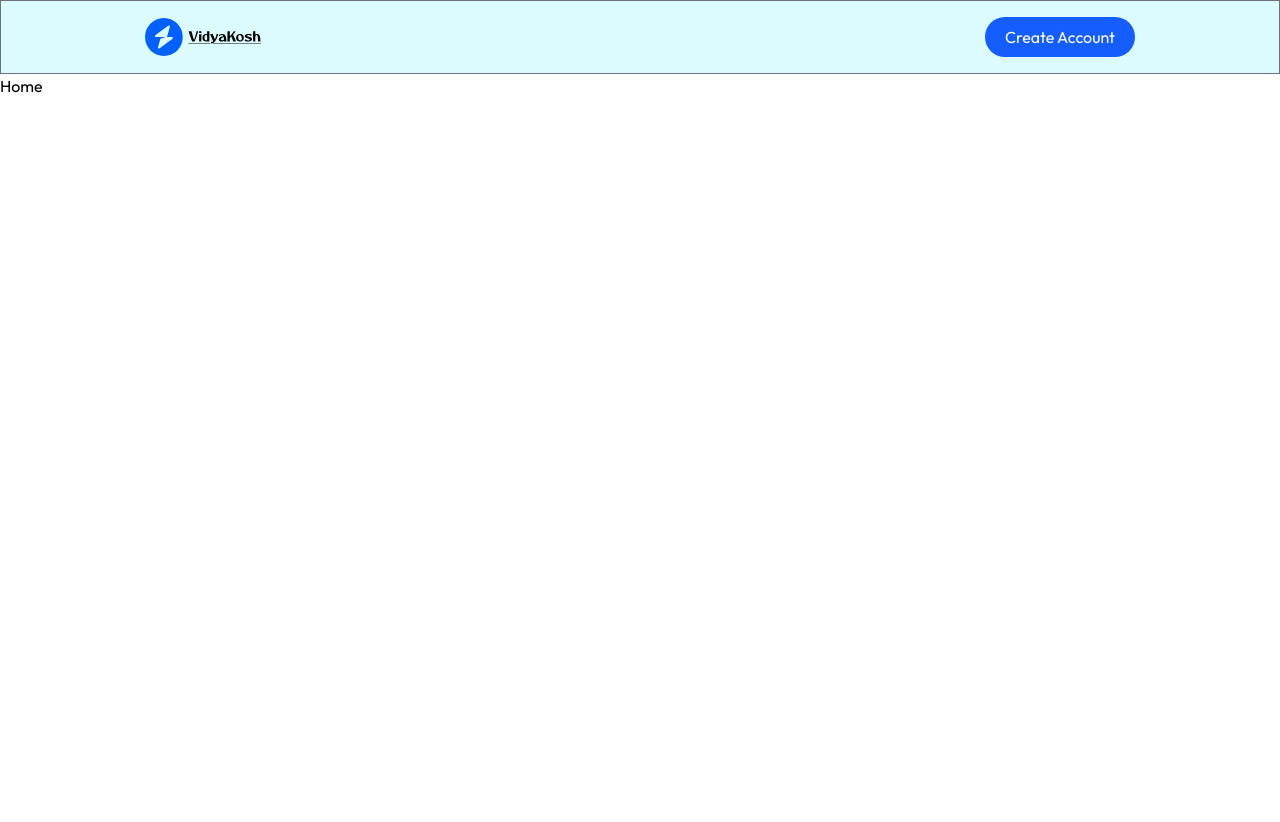
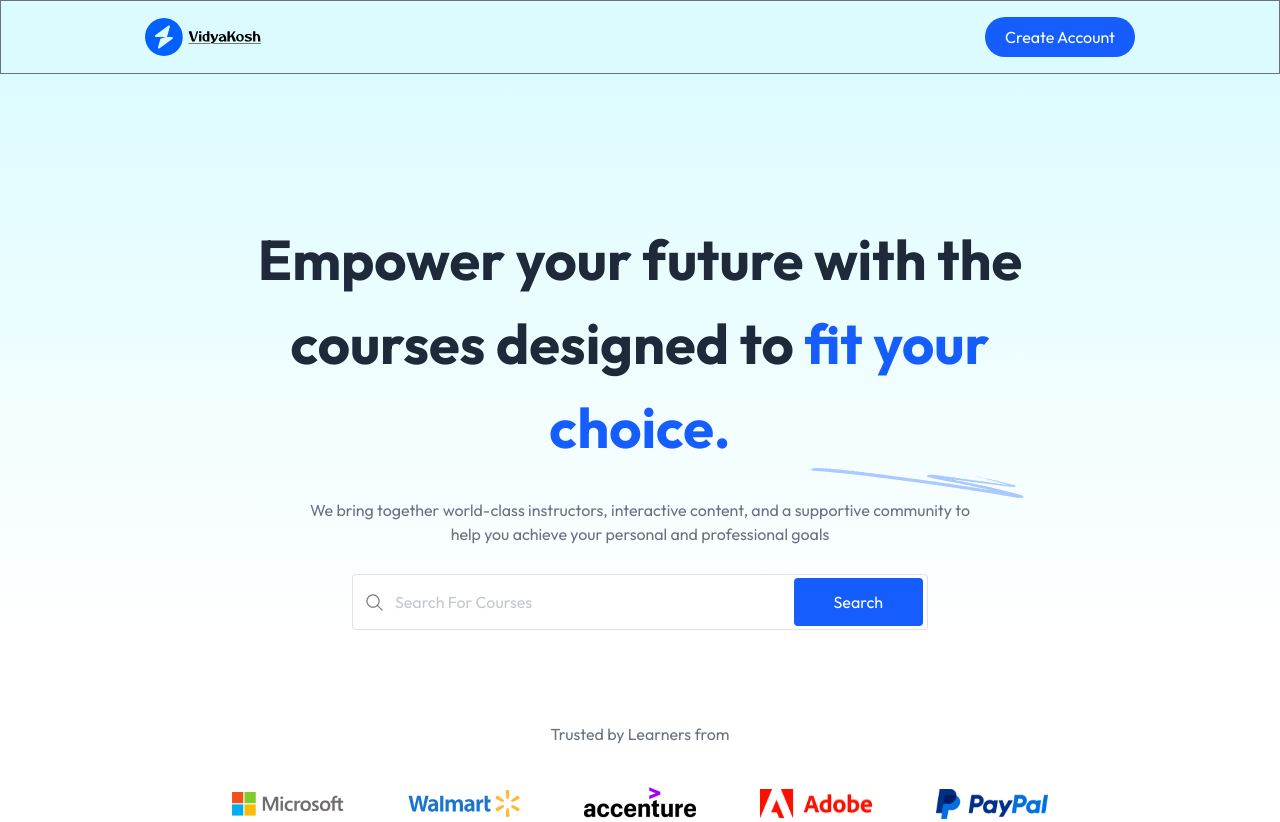
Before and after one commit to anuj-1402/vidyakosh, a React (Vite) app in the folder client/: page / in a window 1280 px wide. Before the commit the page ends 800 px from the top, so only its background shows below. Built offline with nearby package versions, Linux system fonts and the light colour scheme; no server answers.

Commit message:
Enhance student pages with dynamic content and improved layout for Hero and Companies components

```diff
--- a/client/src/components/students/Companies.jsx
+++ b/client/src/components/students/Companies.jsx
@@ -1,7 +1,19 @@
 import React from "react";
+import { assets } from "../../assets/assets"; // Adjust the path as necessary
 
 const Companies = () => {
-  return <div>Companies</div>;
+  return <div className="pt-16">
+
+  <p className='text-base text-gray-500'> Trusted by Learners from </p>
+  <div className='flex flex-wrap justify-center items-center gap-6 md:gap-16 md:mt-10 mt-5'>
+    <img src={assets.microsoft_logo} alt="microsoft-logo"  className='w-20 md:w-28' />
+      <img src={assets.walmart_logo} alt="walmart-logo"  className='w-20 md:w-28' />
+        <img src={assets.accenture_logo} alt="accenture-logo"  className='w-20 md:w-28' />
+          <img src={assets.adobe_logo} alt="adobe-logo"  className='w-20 md:w-28' />
+            <img src={assets.paypal_logo} alt="paypal-logo"  className='w-20 md:w-28' />
+
+  </div>
+  </div>;
 };
 
 export default Companies;
--- a/client/src/components/students/Hero.jsx
+++ b/client/src/components/students/Hero.jsx
@@ -1,7 +1,18 @@
 import React from "react";
+import { assets } from "../../assets/assets";
+import SearchBar from "./SearchBar";
 
 const Hero = () => {
-  return <div>Hero</div>;
+  return <div className='flex flex-col items-center justify-center w-full md:pt-36 pt-20 px-7 md:px-0 space-y-7 text-center bg-gradient-to-b from-cyan-100/70'>
+  <h1 className='md:text-[56px] text-[26px] relative font-bold text-gray-800 max-w-3xl mx-auto'>Empower your future with the
+courses designed to  <span className='text-blue-600'>fit your choice.</span><img src={assets.sketch} alt="sketch" className='md:block hidden absolute -bottom-7 right-0' /></h1>
+<p className='md:block hidden text-gray-500 max-w-2xl mx-auto'>We bring together world-class instructors, interactive content, and a supportive
+community to help you achieve your personal and professional goals </p>
+<p className='md:hidden text-gray-500 max-w-2xl mx-auto'>We bring together world-class instructors, interactive content, and a supportive
+community to help you achieve your personal and professional goals </p>
+<SearchBar />
+
+  </div>;
 };
 
 export default Hero;
--- a/client/src/components/students/SearchBar.jsx
+++ b/client/src/components/students/SearchBar.jsx
@@ -1,7 +1,25 @@
-import React from "react";
+import React, { use } from "react";
+import { assets } from "../../assets/assets"
+import { useNavigate } from "react-router-dom";
+import { useState } from "react";
 
-const SearchBar = () => {
-  return <div>SearchBar</div>;
+const SearchBar = ({data}) => {
+
+  const navigate = useNavigate();
+  const [input,setInput]=useState(data ? data : '');
+  const OnsearchHandler=(e)=>{
+    e.preventDefault();
+    navigate('/course-list/'+input);
+  }
+
+
+  return (
+    <form onSubmit={OnsearchHandler} className="max-w-xl w-full md:h-14 h-12 flex items-center bg-white border border-gray-500/20 rounded">
+      <img src={assets.search_icon} alt='search' className="md:w-auto w-10 px-3" />
+      <input onChange={e => setInput(e.target.value)} value={input} type="text" placeholder="Search For Courses" className='w-full h-full outline-none text-gray-500/80' />
+      <button type="submit" className='bg-blue-600 rounded text-white md:px-10 px-7 md:py-3 py-2 mx-1'>Search</button>
+    </form>
+  );
 };
 
 export default SearchBar;
--- a/client/src/index.css
+++ b/client/src/index.css
@@ -1,5 +1,6 @@
 
 @import url('https://fonts.googleapis.com/css2?family=Outfit:wght@100..900&display=swap');
+
 @import "tailwindcss";
 *{
   font-family: Outfit;
--- a/client/src/pages/students/Home.jsx
+++ b/client/src/pages/students/Home.jsx
@@ -1,7 +1,11 @@
 import React from "react";
+import Hero from "../../components/students/Hero";
+import Companies from "../../components/students/Companies";
 
 const Home = () => {
-  return <div>Home</div>;
+  return <div className='flex flex-col items-center space-y-7 text-center'><Hero />
+  <Companies />
+  </div>;
 };
 
 export default Home;
```
